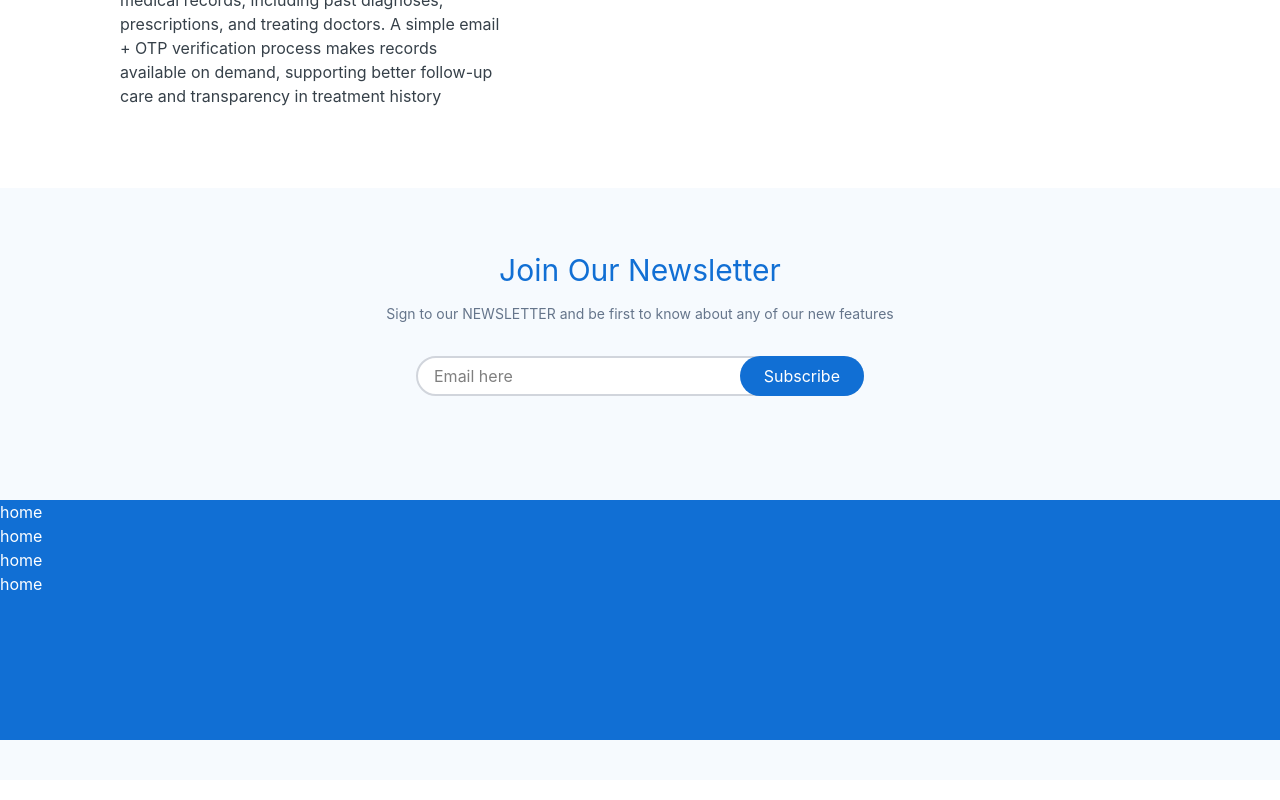
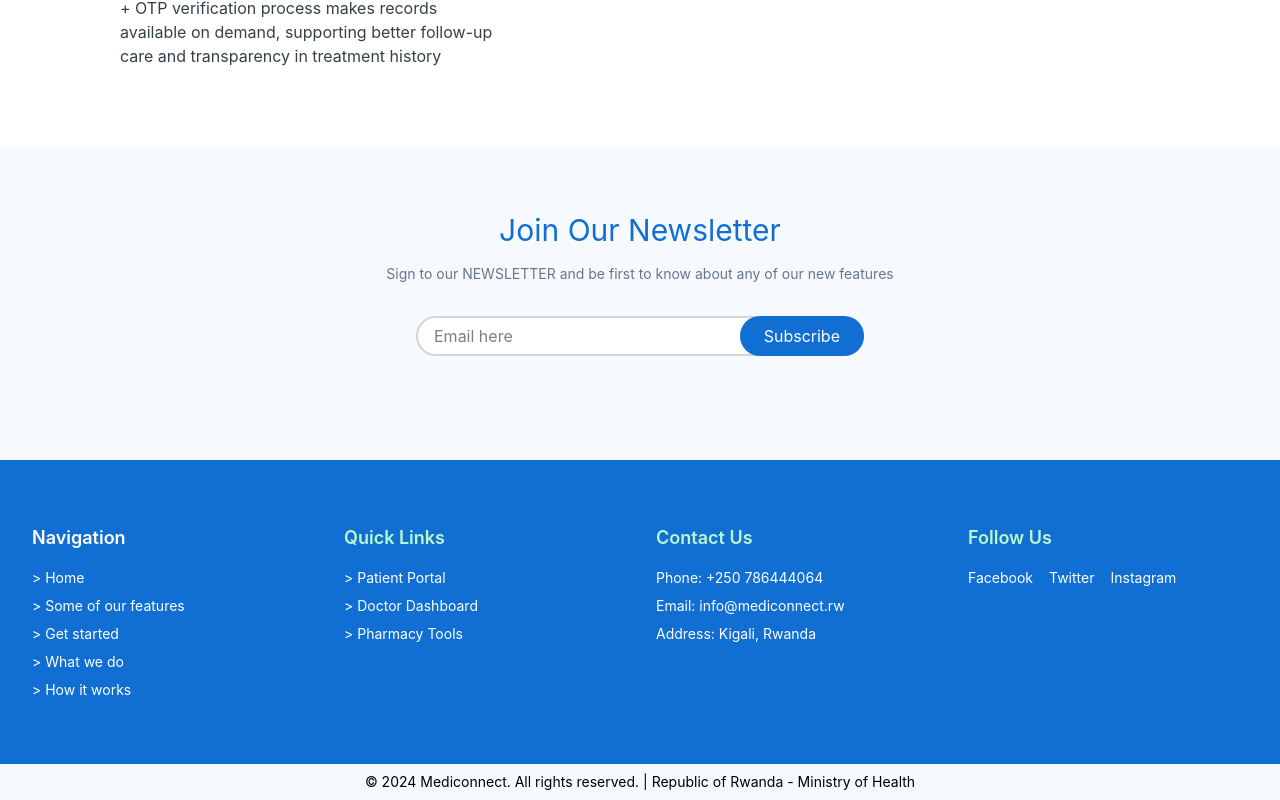
Before and after one commit to Solvit-Africa-Training-Center/Mediconnect-frontend, a React (Vite) app: page / in a window 1280 px wide. Shown: the part 2453-3253 px from the top of the page. Built offline with nearby package versions, Linux system fonts and the light colour scheme.

Commit message:
tried to finish landing page

```diff
--- a/src/components/AboutSection.tsx
+++ b/src/components/AboutSection.tsx
@@ -3,7 +3,7 @@
 const AboutSection = () => {
 
   return (
-    <section className="py-10 bg-background">
+    <section className=" bg-background">
       <div className="flex flex-col h-fit text-center bg-background-blue items-center place-content-center">
         <h1 className=" text-white text-3xl p-10 ">Ready to get Started</h1>
         <p className="text-lg text-white/90 max-w-2xl mx-auto text-center mb-12">
@@ -61,16 +61,54 @@ const AboutSection = () => {
             </button>
           </div>
         </div>
-            <div className="h-60 bg-background-blue w-screen">
-            <div className="text-white flex-stary">
-              <h1>home</h1>
-              <h1>home</h1>
-              <h1>home</h1>
-              <h1>home</h1>
+        <footer className="bg-background-blue text-white py-16">
+          <div className="max-w-7xl mx-auto px-4 sm:px-6 lg:px-8">
+            <div className="grid md:grid-cols-4 gap-8">
+              <div className="space-y-3">
+                <h3 className="text-lg font-semibold mb-4">Navigation</h3>
+                <div className="space-y-2 text-sm">
+                  <div className="hover:text-gray-300 cursor-pointer">&gt; Home</div>
+                  <div className="hover:text-gray-300 cursor-pointer">&gt; Some of our features</div>
+                  <div className="hover:text-gray-300 cursor-pointer">&gt; Get started</div>
+                  <div className="hover:text-gray-300 cursor-pointer">&gt; What we do</div>
+                  <div className="hover:text-gray-300 cursor-pointer">&gt; How it works</div>
+                </div>
+              </div>
 
+              <div className="space-y-3">
+                <h3 className="text-lg font-semibold mb-4 text-green-200">Quick Links</h3>
+                <div className="space-y-2 text-sm">
+                  <div className="hover:text-gray-300 cursor-pointer">&gt; Patient Portal</div>
+                  <div className="hover:text-gray-300 cursor-pointer">&gt; Doctor Dashboard</div>
+                  <div className="hover:text-gray-300 cursor-pointer">&gt; Pharmacy Tools</div>
+                </div>
+              </div>
+
+              <div className="space-y-3">
+                <h3 className="text-lg font-semibold mb-4 text-green-200">Contact Us</h3>
+                <div className="space-y-2 text-sm">
+                  <div>Phone: +250 786444064</div>
+                  <div>Email: info@mediconnect.rw</div>
+                  <div>Address: Kigali, Rwanda</div>
+                </div>
+              </div>
+
+              <div className="space-y-3">
+                <h3 className="text-lg font-semibold mb-4 text-green-200">Follow Us</h3>
+                <div className="flex gap-4 text-sm">
+                  <div className="hover:text-gray-300 cursor-pointer">Facebook</div>
+                  <div className="hover:text-gray-300 cursor-pointer">Twitter</div>
+                  <div className="hover:text-gray-300 cursor-pointer">Instagram</div>
+                </div>
+              </div>
             </div>
+          </div>
+
+        </footer>
+      </div>
+        <div className=" text-center p-2 text-sm">
+          <p>&copy; 2024 Mediconnect. All rights reserved. | Republic of Rwanda - Ministry of Health</p>
         </div>
-      </div>
     </section>
   )
 }
--- a/src/components/PortalsSection.tsx
+++ b/src/components/PortalsSection.tsx
@@ -6,7 +6,7 @@ const PortalsSection = () => {
       icon: Users,
       title: "Patient Portal",
       description: "Access prescriptions, get medication reminders, and chat with your healthcare provider.",
-      link: "/patient-portal"
+      link: "/patient"
     },
     {
       icon: Stethoscope,
```
